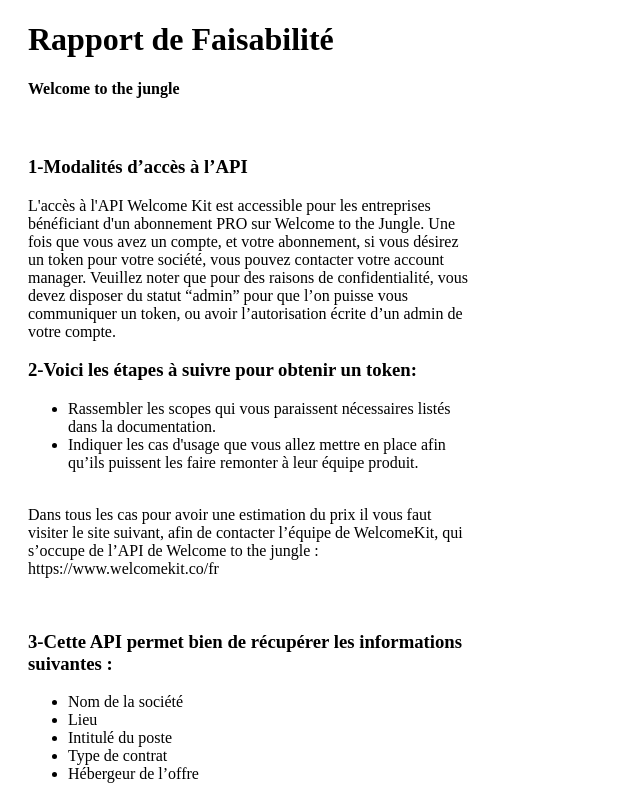
After one commit to webboy-fr/pitchouns, a PHP site: page /welcome.html in a window 1280 px wide. The commit adds this page. Shown: the whole page, without its empty margins (0-640 px from the left). Run offline with PHP 8.4, Linux system fonts and the light colour scheme.

Commit message:
rapport_faisabilite_welcome

```diff
--- /dev/null
+++ b/welcome.html
@@ -0,0 +1,47 @@
+<!DOCTYPE html>
+<html lang="en">
+
+<head>
+    <meta charset="UTF-8">
+    <meta http-equiv="X-UA-Compatible" content="IE=edge">
+    <meta name="viewport" content="width=device-width, initial-scale=1.0">
+    <title>Document</title>
+</head>
+
+<body>
+    <div style="width: 35%; margin-left: 20px;">
+        <!-- // rapport pour l api welcome to the jungle  -->
+        <h1>Rapport de Faisabilité</h1>
+        <h4>Welcome to the jungle</h4><br>
+        <h3>1-Modalités d’accès à l’API </h3>
+        <p>L'accès à l'API Welcome Kit est accessible pour les entreprises bénéficiant d'un abonnement PRO sur Welcome
+            to
+            the Jungle.
+            Une fois que vous avez un compte, et votre abonnement, si vous désirez un token pour votre société, vous
+            pouvez
+            contacter votre account manager.
+            Veuillez noter que pour des raisons de confidentialité, vous devez disposer du statut “admin” pour que l’on
+            puisse vous communiquer un token, ou avoir l’autorisation écrite d’un admin de votre compte. </p>
+
+            <h3>2-Voici les étapes à suivre pour obtenir un token:</h3>
+        <ul>
+
+            <li>Rassembler les scopes qui vous paraissent nécessaires listés dans la documentation.</li>
+            <li>Indiquer les cas d'usage que vous allez mettre en place afin qu’ils puissent les faire remonter à leur
+                équipe produit.</li><br>
+        </ul>
+        <p>Dans tous les cas pour avoir une estimation du prix il vous faut visiter le site suivant, afin de contacter
+            l’équipe de WelcomeKit, qui s’occupe de l’API de Welcome to the jungle : https://www.welcomekit.co/fr </p>
+        <br>
+        <h3>3-Cette API permet bien de récupérer les informations suivantes :</h3>
+        <ul>
+            <li>Nom de la société </li>
+            <li>Lieu </li>
+            <li>Intitulé du poste </li>
+            <li>Type de contrat </li>
+            <li>Hébergeur de l’offre </li>
+        </ul>
+    </div>
+</body>
+
+</html>
```
Also changed, not shown: index.php (+7 -4 lines).
